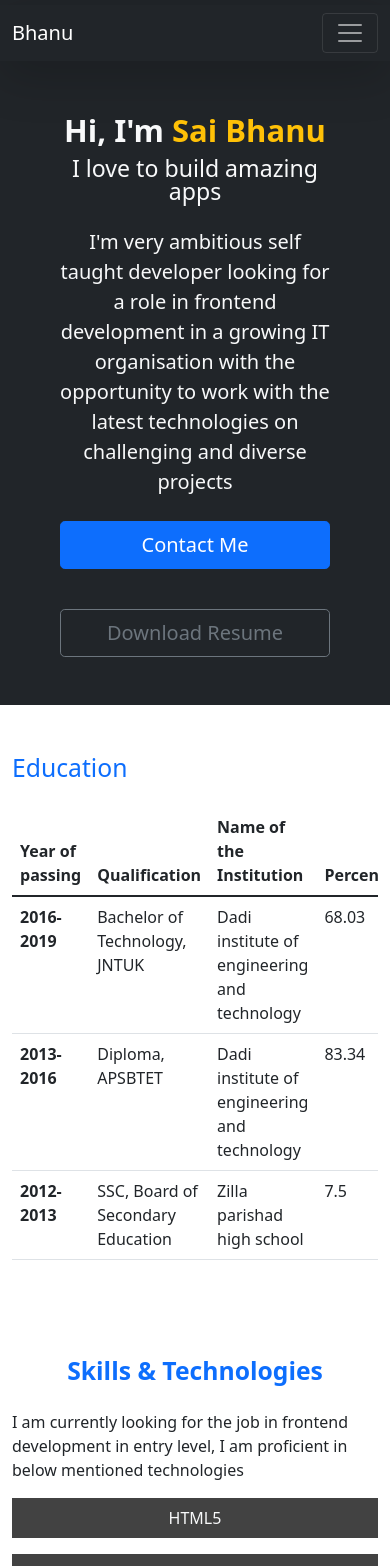
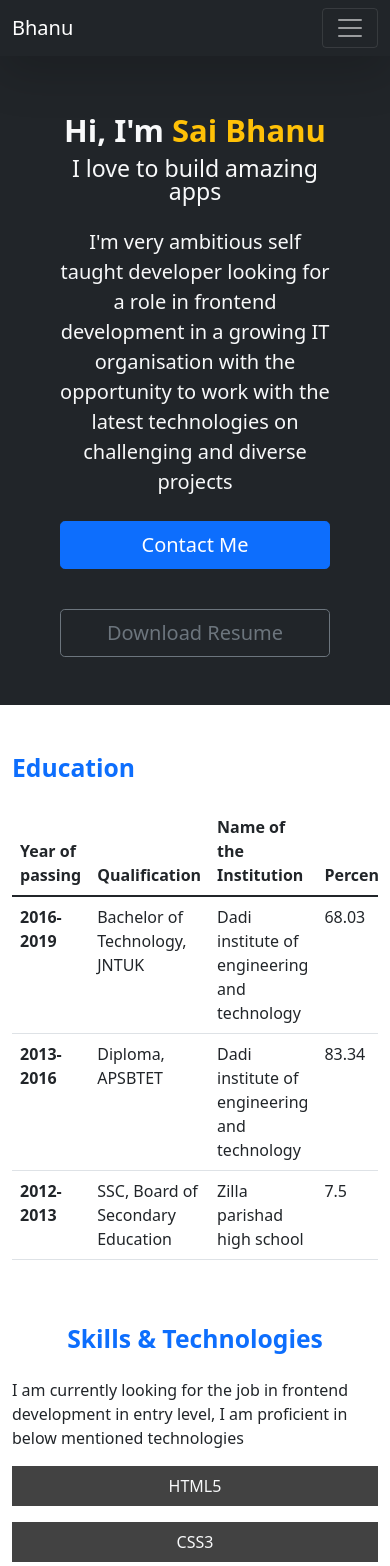
Before and after one commit to BhanuMathurthi/bhanu-portfolio, a React (Create React App) app: page / in a window 390 px wide. Shown: the top 1566 px of the page. Built offline with nearby package versions, Linux system fonts and the light colour scheme.

Commit message:
portfolio deployed

```diff
--- a/src/App.css
+++ b/src/App.css
@@ -31,8 +31,8 @@ footer a:hover{
 
 @media (max-width: 576px) {
   .headernav{
-    margin-top: 5px;
-    margin-bottom: 5px;
+    padding-top: 5px;
+    padding-bottom: 5px;
     }
 
 .contactbutton{
--- a/src/components/About/education.js
+++ b/src/components/About/education.js
@@ -5,7 +5,9 @@ export default function Education() {
     <>
       <section>
         <div className="container mt-5">
-          <h2 className="fs-2 mb-4 text-primary">Education</h2>
+          <h2 className="fs-2 mb-4 text-primary">
+            <strong>Education</strong>
+          </h2>
           <table className="table table-responsive mb-5">
             <thead>
               <tr>
--- a/src/components/skills/skills.js
+++ b/src/components/skills/skills.js
@@ -11,7 +11,7 @@ export default function Skills() {
     <section id="skills">
       <div className="container align-items-center justify-content-center py-10 mx-auto pb-5">
         <div className="row">
-          <h2 className="fs-2 pb-3 mt-5 text-center text-primary">
+          <h2 className="fs-2 pb-3 mt-3 text-center text-primary">
             <strong>Skills &amp; Technologies</strong>
           </h2>
           <p>
```
